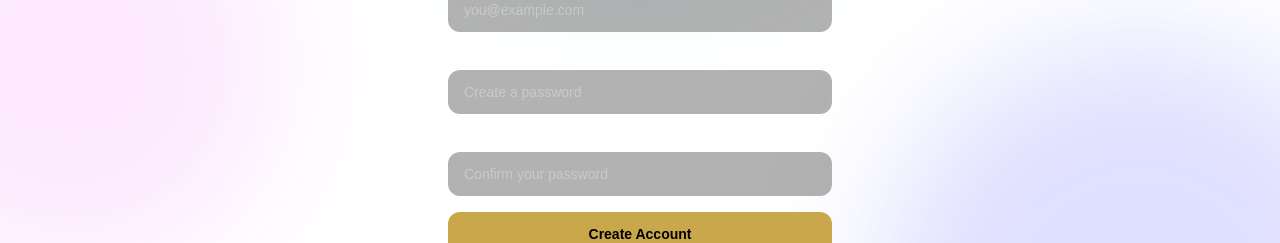
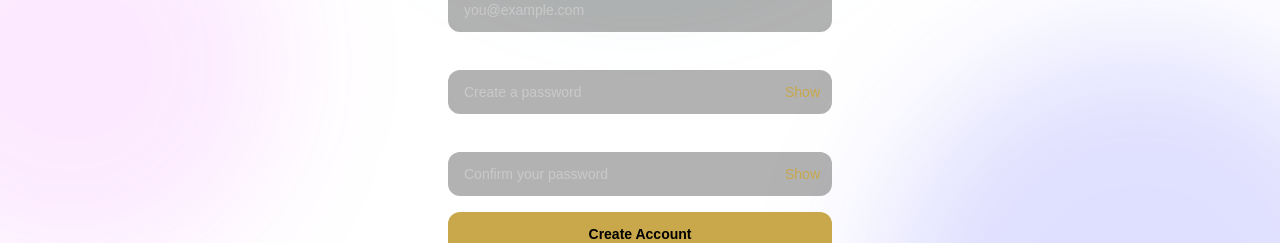
Before and after one commit to cken1977-create/legacyline-web, a Next.js app in the folder legacyline-ui/: page /login/individual/signup in a window 1280 px wide. Shown: the part 414-657 px from the top of the page. Built offline with nearby package versions, Linux system fonts and the light colour scheme.

Commit message:
Update page.tsx

```diff
--- a/legacyline-ui/app/login/individual/signup/page.tsx
+++ b/legacyline-ui/app/login/individual/signup/page.tsx
@@ -117,28 +117,46 @@ export default function IndividualSignupPage() {
              <label className="mb-1.5 block text-xs font-medium text-white/60">
               Password
               </label>
+              <div className="relative">
              <input
-                type="password"
+               type={showPassword ? "text" : "password"}
                value={password}
                onChange={(e) => setPassword(e.target.value)}
                placeholder="Create a password"
                required
-                className="w-full rounded-xl bg-black/30 px-4 py-3 text-sm text-white placeholder-white/30 ring-1 ring-white/10 outline-none focus:ring-[#C8A84B]/60"
+               className="w-full rounded-xl bg-black/30 px-4 py-3 pr-20 text-sm text-white placeholder-white/30 ring-1 ring-white/10 outline-none focus:ring-[#C8A84B]/60"
              />
+              <button
+               type="button"
+               onClick={() => setShowPassword((prev) => !prev)}
+               className="absolute inset-y-0 right-3 text-sm font-medium text-[#C8A84B]"
+             >
+              {showPassword ? "Hide" : "Show"}
+              </button>
+            </div>
           </div>
 
             <div>
               <label className="mb-1.5 block text-xs font-medium text-white/60">
                Confirm Password
              </label>
+          <div className="relative">
              <input
-                type="password"
+               type={showConfirmPassword ? "text" : "password"}
                value={confirmPassword}
                onChange={(e) => setConfirmPassword(e.target.value)}
                placeholder="Confirm your password"
                required
-                className="w-full rounded-xl bg-black/30 px-4 py-3 text-sm text-white placeholder-white/30 ring-1 ring-white/10 outline-none focus:ring-[#C8A84B]/60"
+               className="w-full rounded-xl bg-black/30 px-4 py-3 pr-20 text-sm text-white placeholder-white/30 ring-1 ring-white/10 outline-none focus:ring-[#C8A84B]/60"
            />
+             <button
+               type="button"
+               onClick={() => setShowConfirmPassword((prev) => !prev)}
+               className="absolute inset-y-0 right-3 text-sm font-medium text-[#C8A84B]"
+            >
+             {showConfirmPassword ? "Hide" : "Show"}
+            </button>
+          </div>
         </div>
 
             {error && <p className="text-xs text-red-400">{error}</p>}
```
Lines whose indentation alone changed are shown as unchanged.
